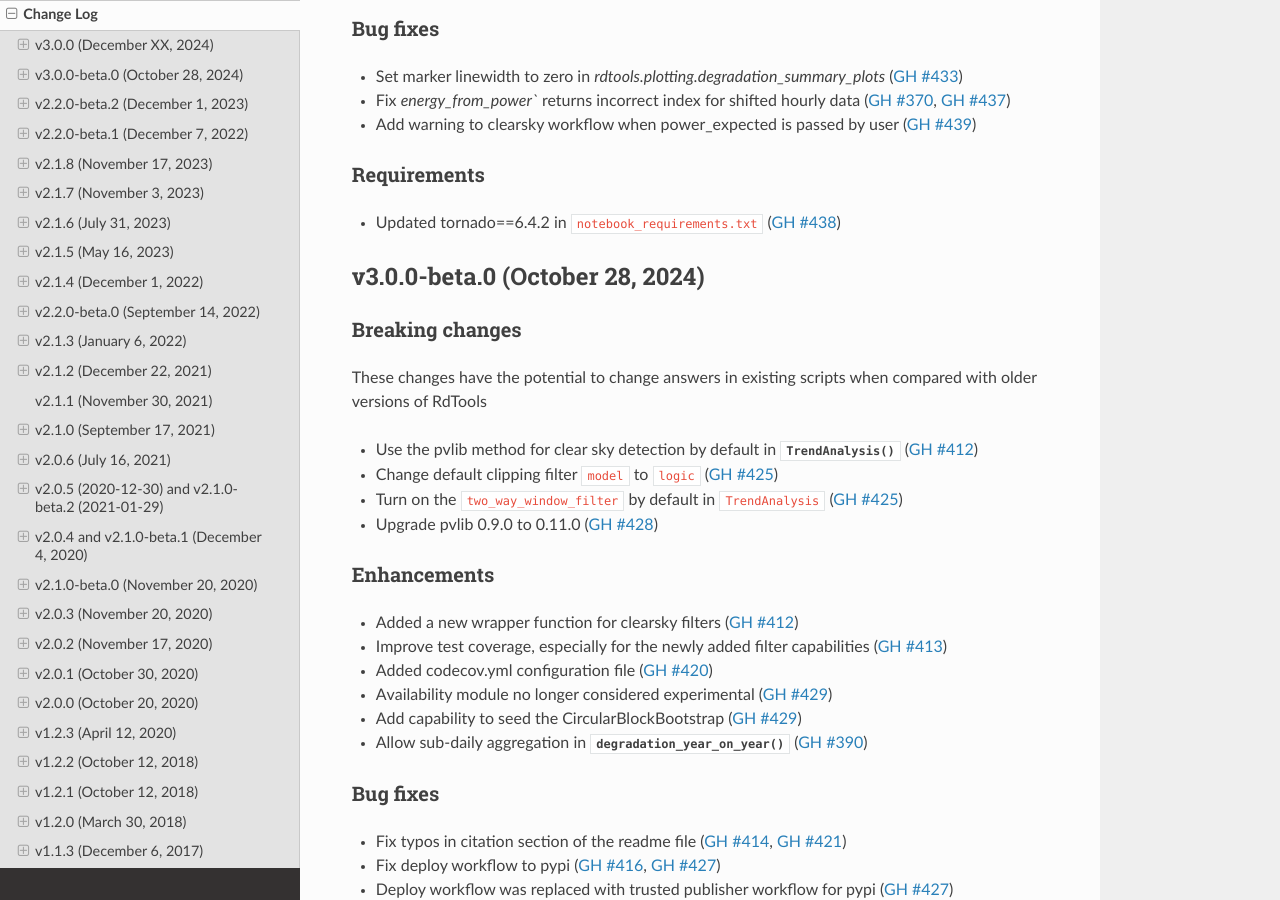
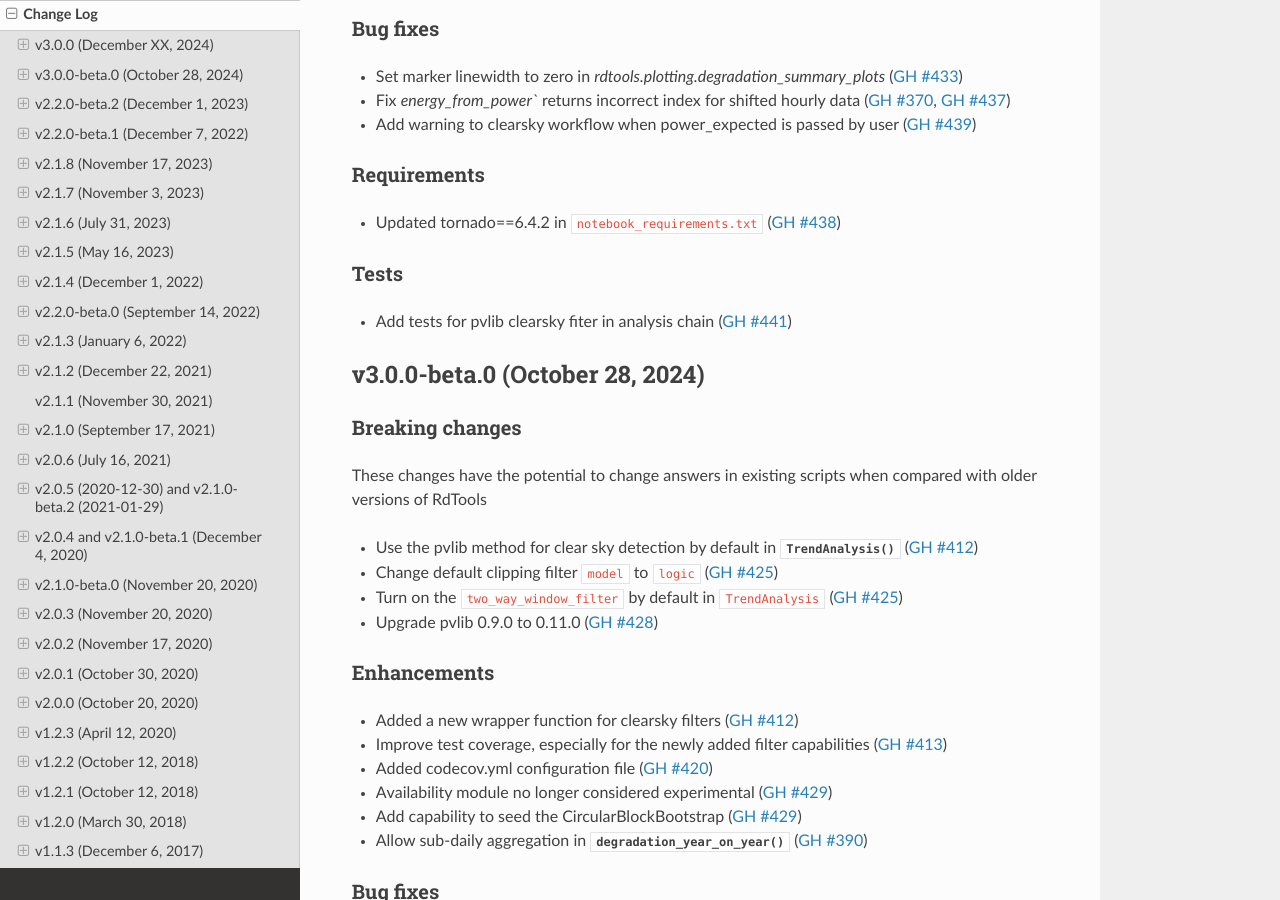
Before and after one commit to NREL/rdtools, a Sphinx documentation site: the page built from docs/sphinx/source/changelog.rst, in a window 1280 px wide and 900 px high, scrolled down 347 px. Built offline with Sphinx 7.4.7 and the Read the Docs theme 3.1.0, drawn with Linux system fonts in a browser that asks for light colours; pages that are not in the unit, such as notebooks, are missing from menus.

Commit message:
move changes to pending changelog 7

```diff
--- a/docs/sphinx/source/changelog/pending.rst
+++ b/docs/sphinx/source/changelog/pending.rst
@@ -18,3 +18,8 @@ Bug fixes
 Requirements
 ------------
 * Updated tornado==6.4.2 in ``notebook_requirements.txt`` (:pull:`438`)
+
+
+Tests
+-----
+* Add tests for pvlib clearsky fiter in analysis chain (:pull:`441`)
```
